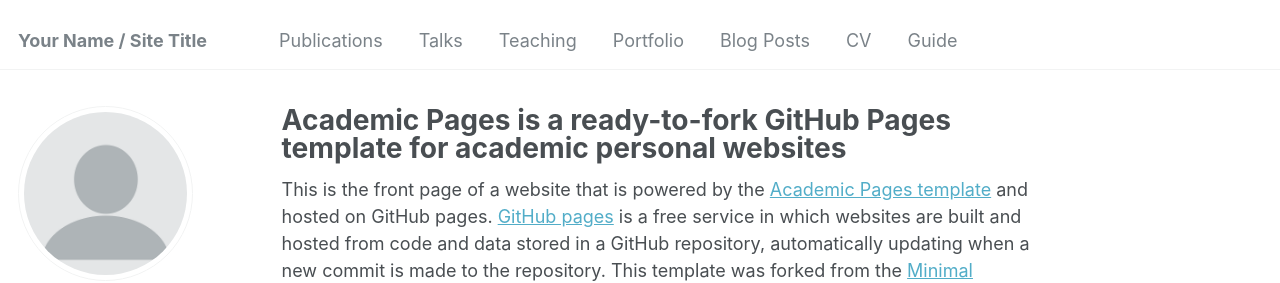
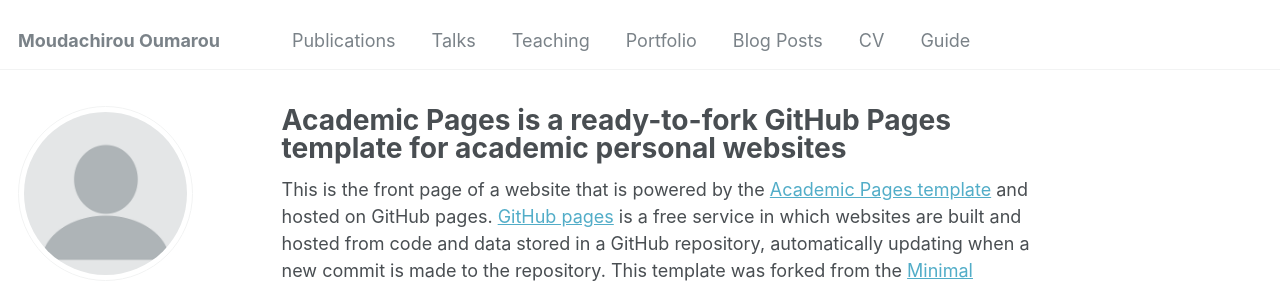
Before and after one commit to oumaroumoudachirou/oumaroumoudachirou.github.io, a Jekyll site: the page built from _pages/about.md, in a window 1280 px wide. Shown: the top 283 px of the page. Built offline with Jekyll 4.4.1, drawn with Linux system fonts in a browser that asks for light colours; some web fonts are replaced.

Commit message:
Update _config.yml

```diff
--- a/_config.yml
+++ b/_config.yml
@@ -8,7 +8,7 @@
 
 # Basic Site Settings
 locale                   : "en-US"
-title                    : "Your Name / Site Title"
+title                    : "Moudachirou Oumarou"
 title_separator          : "-"
 name                     : &name "Your Name"
 description              : &description "personal description"
```
